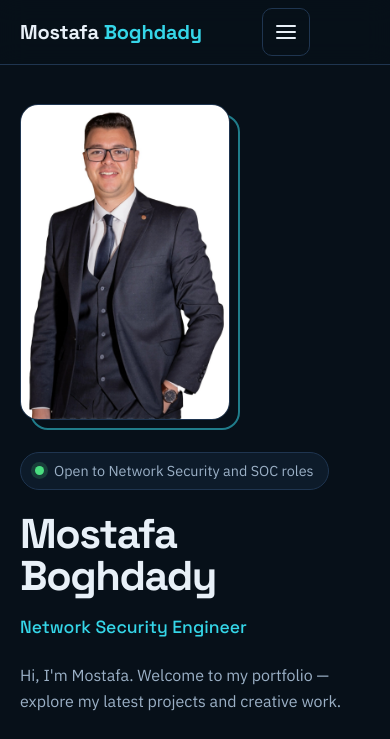
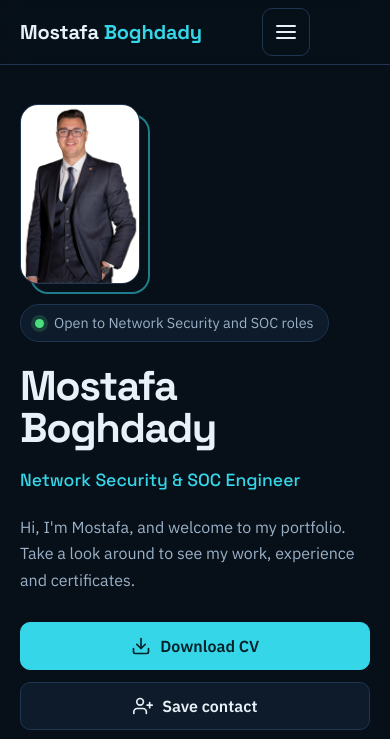
Before and after one commit to boghdady1/Portfolio.github.io, a plain HTML site: page index.html in a window 390 px wide. Shown: the top 739 px of the page. Drawn offline with Linux system fonts and the light colour scheme.

Commit message:
Update hero: welcome intro, role line, smaller mobile portrait, Facebook label

```diff
--- a/index.html
+++ b/index.html
@@ -292,9 +292,9 @@
     .nav ul.open { display: flex; }
     .nav ul a { padding: 0.95rem 0.5rem; font-size: 1.05rem; border-bottom: 1px solid var(--line); border-radius: 0; }
 
-    .hero-grid { grid-template-columns: 1fr; grid-template-areas: "photo" "text"; gap: 2rem; }
+    .hero-grid { grid-template-columns: 1fr; grid-template-areas: "photo" "text"; gap: 1.25rem; }
     .hero-photo { justify-self: start; }
-    .photo-frame { width: min(210px, 62vw); }
+    .photo-frame { width: min(120px, 36vw); }
     .photo-frame::before { inset: 10px -10px -10px 10px; border-radius: 18px; }
     .photo-frame img { border-radius: 18px; }
 
@@ -379,9 +379,9 @@
       <div class="hero-text">
         <p class="status"><i></i> Open to Network Security and SOC roles</p>
         <h1>Mostafa<br>Boghdady</h1>
-        <p class="role">Network Security Engineer</p>
+        <p class="role">Network Security &amp; SOC Engineer</p>
         <p class="intro">
-          Hi, I'm Mostafa. Welcome to my portfolio — explore my latest projects and creative work.
+          Hi, I'm Mostafa, and welcome to my portfolio. Take a look around to see my work, experience and certificates.
         </p>
         <div class="hero-actions">
           <a class="btn primary" href="Assets/Profile_Photo/Mostafa_Boghdady_cv_.pdf" download>
@@ -401,7 +401,7 @@
   <svg class="icon" xmlns="http://w3.org" width="20" height="20" viewBox="0 0 24 24" fill="currentColor">
     <path d="M24 12.073c0-6.627-5.373-12-12-12s-12 5.373-12 12c0 5.99 4.388 10.954 10.125 11.854v-8.385H7.078v-3.47h3.047V9.43c0-3.007 1.792-4.669 4.533-4.669 1.312 0 2.686.235 2.686.235v2.953H15.83c-1.491 0-1.956.925-1.956 1.874v2.25h3.328l-.532 3.47h-2.796v8.385C19.612 23.027 24 18.062 24 12.073z"/>
   </svg>
-  FaceBook
+  Facebook
 </a>
           <a href="mailto:mostafa10020038@gmail.com"><svg class="icon"><use href="#i-mail"/></svg> Email</a>
           <a href="https://www.linkedin.com/in/mostafa-boghdady-62334a238/" target="_blank" rel="noopener"><svg class="icon"><use href="#i-in"/></svg> LinkedIn</a>
```
